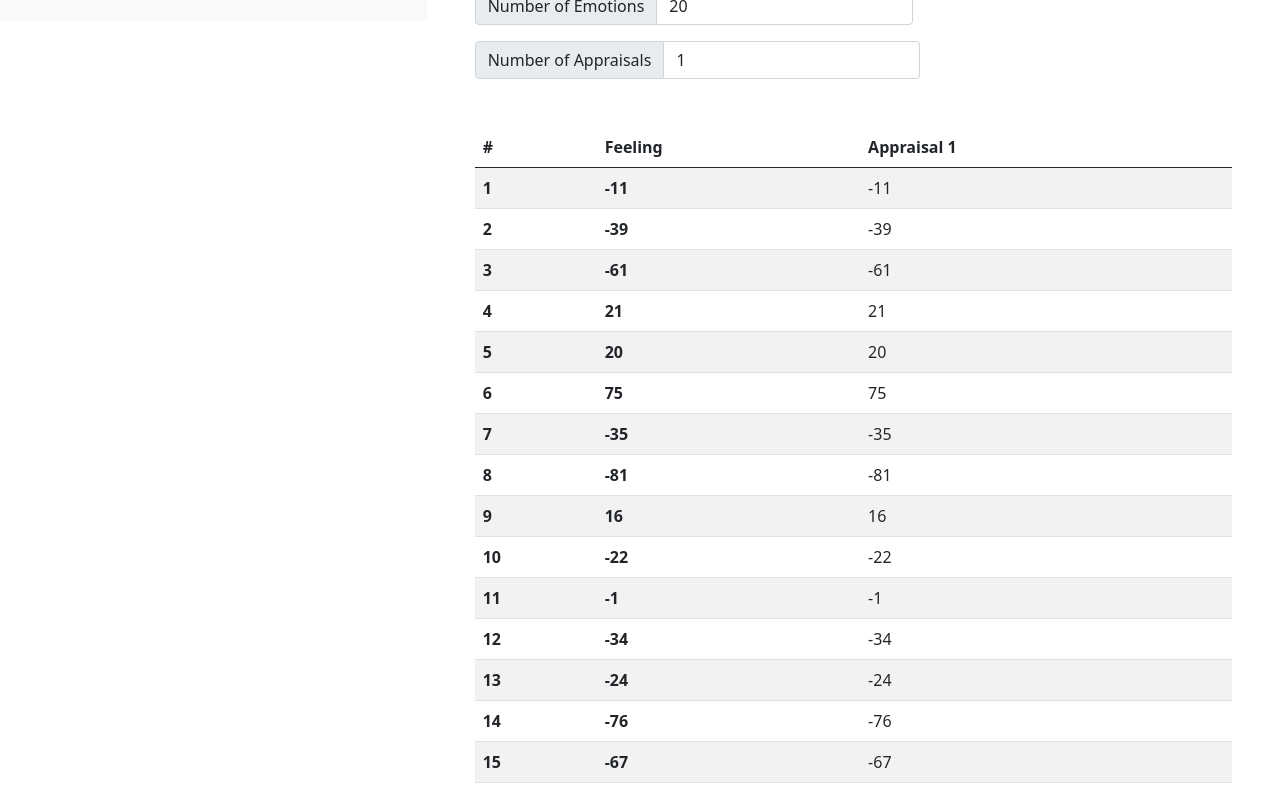
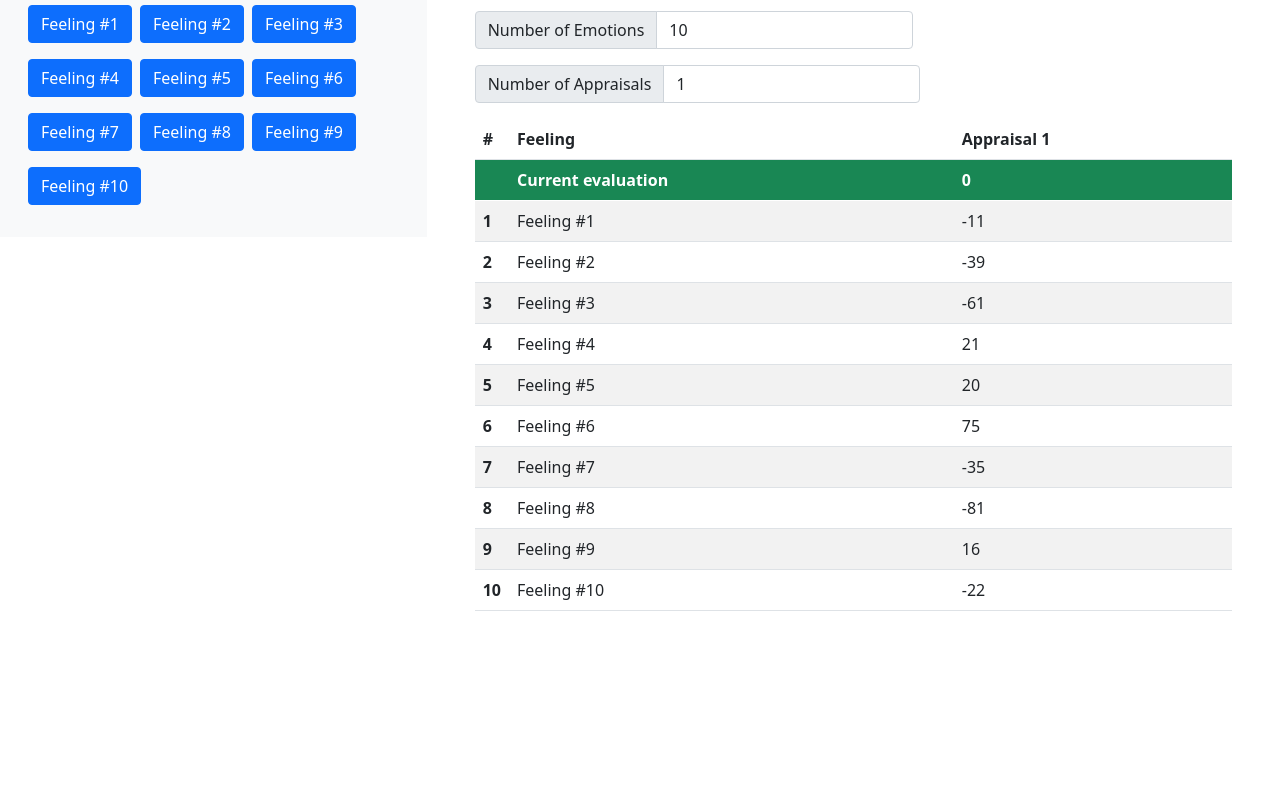
Before and after one commit to mafritz/dew-lib-ts, a website: page ui/vue-test.html in a window 1280 px wide. Shown: the part 77-871 px from the top of the page. After the commit the page ends 800 px from the top, so only its background shows below. Drawn offline with nearby package versions, Linux system fonts and the light colour scheme.

Commit message:
Adapted ui with vue.js

```diff
--- a/frontend/getRadialCoordinates.d.ts
+++ b/frontend/getRadialCoordinates.d.ts
@@ -1,3 +1,3 @@
-import { AffectiveSpace } from "./affectiveSpace.interface.js";
-import { Feeling } from "./feeling.interface.js";
+import { AffectiveSpace } from "./affectiveSpace.interface";
+import { Feeling } from "./feeling.interface";
 export declare const getRadialCoordinates: (affectiveSpace: AffectiveSpace, center: number, radius: number) => Feeling[];
--- a/frontend/simulateVectorAffectiveSpace.d.ts
+++ b/frontend/simulateVectorAffectiveSpace.d.ts
@@ -1,2 +1,2 @@
-import { Feeling } from "./feeling.interface.js";
-export declare function simulateVectorAffectiveSpace(numEmotions: number, numAppraisals: number): Array<Feeling>;
+import { AffectiveSpace } from "./affectiveSpace.interface";
+export declare function simulateVectorAffectiveSpace(numEmotions: number, numAppraisals: number): AffectiveSpace;
--- a/frontend/simulateVectorAffectiveSpace.js
+++ b/frontend/simulateVectorAffectiveSpace.js
@@ -7,10 +7,13 @@ export function simulateVectorAffectiveSpace(numEmotions, numAppraisals) {
       randomCoordinates.push(getRandomNumber(-100, 100));
     }
     feelings.push({
-      label: randomCoordinates.join(", "),
+      label: "Feeling #".concat(String(i + 1)),
       coordinates: randomCoordinates,
     });
   }
-  return feelings;
+  return {
+    algorithmType: "vector",
+    feelings: feelings,
+  };
 }
 //# sourceMappingURL=simulateVectorAffectiveSpace.js.map
--- a/frontend/sortByVectorDistance.js
+++ b/frontend/sortByVectorDistance.js
@@ -1,10 +1,14 @@
 export var sortByVectorDistance = function (feelings, appraisals) {
     // Sort by One Dimension
     function sortByOneDimension(firstFeeling, secondFeeling) {
-        if ((appraisals[0] - firstFeeling.coordinates[0]) > (appraisals[0] - secondFeeling.coordinates[0])) {
+        //Absolue delta first feeling
+        var deltaFirstFeeling = Math.abs(firstFeeling.coordinates[0] - appraisals[0]);
+        //Absolute delta second feeling
+        var deltaSecondFeeling = Math.abs(secondFeeling.coordinates[0] - appraisals[0]);
+        if (deltaFirstFeeling > deltaSecondFeeling) {
             return 1;
         }
-        else if ((appraisals[0] - firstFeeling.coordinates[0]) < (appraisals[0] - secondFeeling.coordinates[0])) {
+        else if (deltaFirstFeeling < deltaSecondFeeling) {
             return -1;
         }
         else {
--- a/ui/vue-test.html
+++ b/ui/vue-test.html
@@ -31,7 +31,7 @@
               <button
                 type="button"
                 class="btn btn-primary mb-3 mx-1"
-                v-for="(feeling, index) in orderedAffectiveSpace"
+                v-for="(feeling, index) in orderedFeelings"
               >
                 {{feeling.label}}
               </button>
@@ -43,7 +43,7 @@
         <div class="col-md-7 col-lg-8">
           <div class="px-5 mt-2">
             <h1>Configuration</h1>
-            <form class="row row-cols-lg-auto g-3 align-items-center">
+            <form class="row row-cols-lg-auto g-3 align-items-center mt-3">
               <div class="col-6">
                 <label
                   class="visually-hidden"
@@ -81,18 +81,25 @@
               </div>
             </form>
 
-            <table class="table table-striped table-hover mt-5">
+            <table class="table table-striped table-hover mt-3">
               <thead>
                 <tr>
-                  <th>#</th>
+                  <th width="1%">#</th>
                   <th>Feeling</th>
                   <th v-for="n in numAppraisals" :key="n">Appraisal {{n}}</th>
                 </tr>
+                <tr class="bg-success text-white">
+                  <th></th>
+                  <th>Current evaluation</th>
+                  <th v-for="(appraisal, index) in appraisals">
+                    {{ appraisal.value }}
+                  </th>
+                </tr>
               </thead>
               <tbody>
-                <tr v-for="(feeling, index) in affectiveSpace" :key="index">
+                <tr v-for="(feeling, index) in orderedFeelings" :key="index">
                   <th>{{index + 1}}</th>
-                  <th>{{feeling.label}}</th>
+                  <td>{{feeling.label}}</td>
                   <td v-for="i in feeling.coordinates.length" :key="i">
                     {{feeling.coordinates[i-1]}}
                   </td>
@@ -108,7 +115,7 @@
     <script src="https://unpkg.com/vue@next"></script>
     <script type="module">
       import * as DEW from "../frontend/index.js";
-      console.log("DEW loaded");
+      console.log(DEW);
 
       const options = {
         data() {
@@ -119,12 +126,20 @@
             },
           ];
 
+          let initialNumEmotions = 10;
+          let initialNumAppraisals = 1;
+
+          let randomAffectiveSpace = DEW.simulateVectorAffectiveSpace(
+            initialNumEmotions,
+            initialNumAppraisals
+          );
+
           return {
             appraisals: appraisals,
             numAppraisals: appraisals.length,
-            numEmotions: 20,
-            affectiveSpace: DEW.simulateVectorAffectiveSpace(20, 1),
-            orderedAffectiveSpace: [],
+            numEmotions: initialNumEmotions,
+            affectiveSpace: randomAffectiveSpace,
+            orderedFeelings: randomAffectiveSpace.feelings,
           };
         },
         watch: {
@@ -141,12 +156,14 @@
               this.numEmotions,
               this.numAppraisals
             );
+            this.orderedFeelings = this.affectiveSpace.feelings;
           },
           numEmotions(newValue, oldValue) {
             this.affectiveSpace = DEW.simulateVectorAffectiveSpace(
               this.numEmotions,
               this.numAppraisals
             );
+            this.orderedFeelings = this.affectiveSpace.feelings;
           },
         },
         computed: {},
@@ -158,15 +175,12 @@
             let currentAppraisalProfile = this.appraisals.map(function (el) {
               return el.value;
             });
-            this.orderedAffectiveSpace = DEW.sortAffectiveSpace(
-              {
-                algorithmType: "vector",
-                feelings: this.affectiveSpace,
-              },
+            this.orderedFeelings = DEW.sortAffectiveSpace(
+              this.affectiveSpace,
               currentAppraisalProfile
             );
             console.log(currentAppraisalProfile);
-            console.log(this.orderedAffectiveSpace);
+            console.log(this.orderedFeelings);
           },
         },
         created() {},
```
Also changed, not shown: frontend/affectiveSpace.interface.d.ts (+1 -14 lines), 2 other files.
